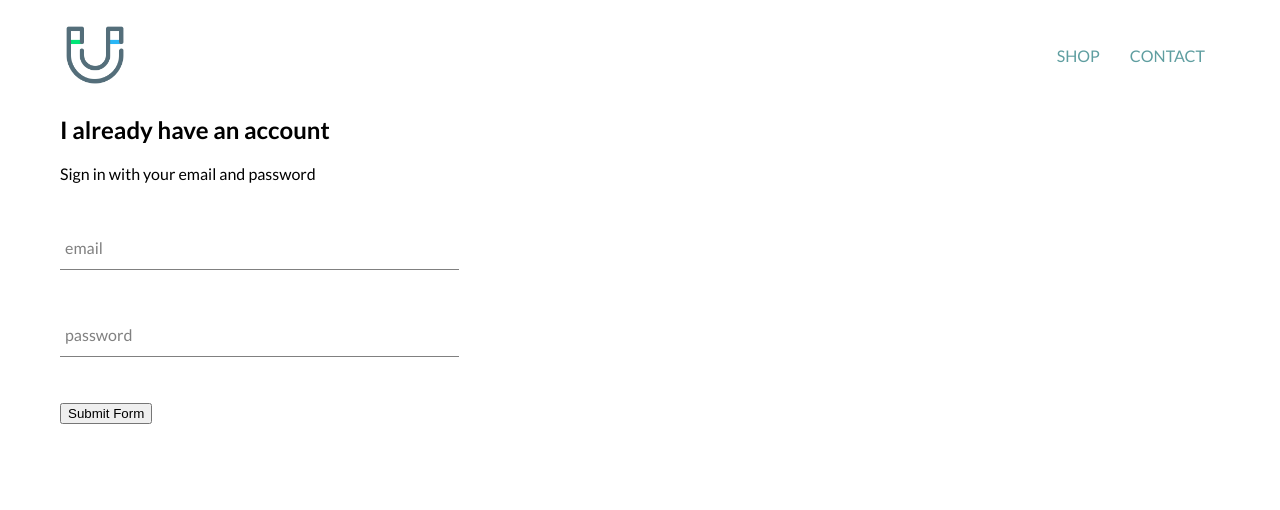
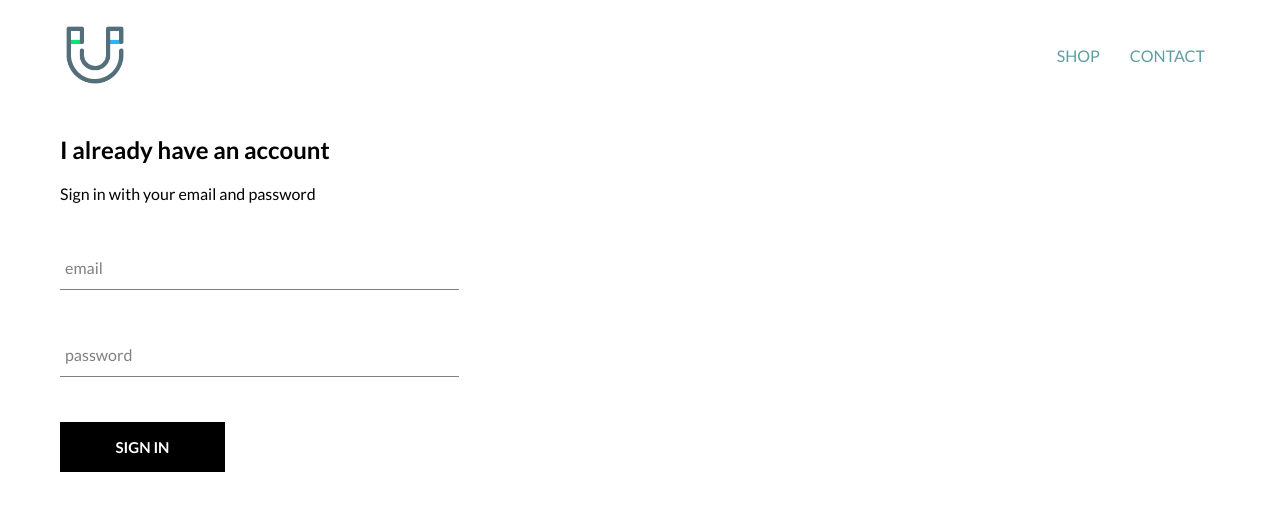
Before and after one commit to Dru-Daniels/crown-magnets, a React (Create React App) app: page /signIn in a window 1280 px wide. Shown: the top 510 px of the page. Built offline with nearby package versions, Linux system fonts and the light colour scheme.

Commit message:
Added Custom Button to Sign-In

```diff
--- /dev/null
+++ b/src/components/custom-button/custom-button.components.jsx
@@ -0,0 +1,11 @@
+import React from 'react'
+
+import './custom-button.styles.scss'
+
+const CustomButton = ({ children, ...otherProps }) => (
+  <button className='custom-button' {...otherProps}>
+    {children}
+  </button>
+)
+
+export default CustomButton
--- /dev/null
+++ b/src/components/custom-button/custom-button.styles.scss
@@ -0,0 +1,21 @@
+.custom-button {
+  min-width: 165px;
+  width: auto;
+  height: 50px;
+  line-height: 50px;
+  padding: 0 35px 0 35px;
+  font-size: 15px;
+  background-color: black;
+  color: white;
+  text-transform: uppercase;
+  font-family: 'Lato', sans-serif;
+  font-weight: bolder;
+  border: none;
+  cursor: pointer;
+
+  &:hover {
+    background-color: white;
+    color: black;
+    border: 1px solid black;
+  }
+}
--- a/src/components/sign-in/sign-in.component.jsx
+++ b/src/components/sign-in/sign-in.component.jsx
@@ -1,6 +1,7 @@
 import React from 'react'
 
 import FormInput from '../form-input/form-input.component'
+import CustomButton from '../custom-button/custom-button.components'
 
 import './sign-in.style.scss'
 
@@ -49,7 +50,7 @@ class SignIn extends React.Component {
             label='password'
             required
           />
-          <input type="submit" value='Submit Form' />
+          <CustomButton type="submit" >SIGN IN</CustomButton>
         </form>
       </div>
     )
--- a/src/components/sign-in/sign-in.style.scss
+++ b/src/components/sign-in/sign-in.style.scss
@@ -1,3 +1,10 @@
 .sign-in {
   width: 30vw;
+  min-width: 280px;
+  display: flex;
+  flex-direction: column;
+
+ .title {
+   margin: 10px 0;
+ }
 }
```
